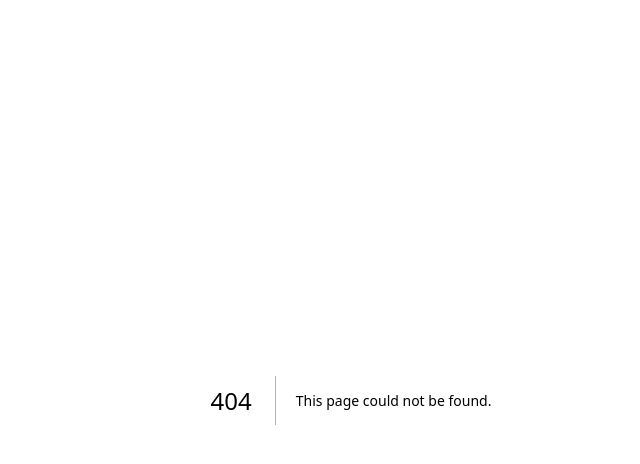
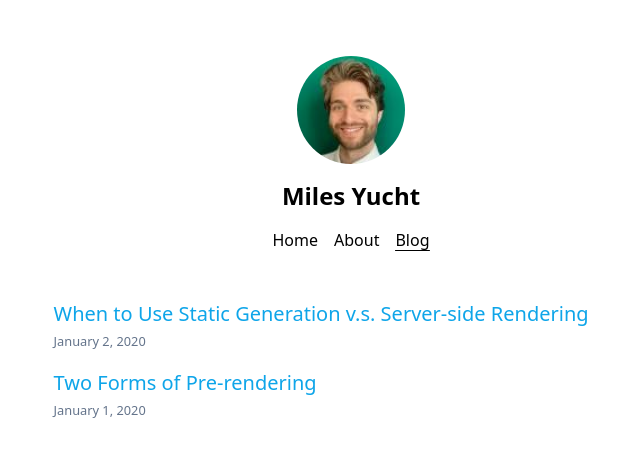
Before and after one commit to mgyucht/nextjs-blog, a Next.js app: page /blog in a window 1280 px wide. Before the commit this address had no page. Shown: the top 464 px of the page, without its empty margins (289-929 px from the left). Built offline with nearby package versions, Linux system fonts and the light colour scheme.

Commit message:
add nav bar

```diff
--- a/components/layout.tsx
+++ b/components/layout.tsx
@@ -1,20 +1,58 @@
+import classNames from "classnames";
 import Head from "next/head";
 import Image from "next/image";
 import Link from "next/link";
+import { useRouter } from "next/router";
 import React from "react";
 
 const name = "Miles Yucht";
 export const siteTitle = "Miles Yucht - Staff Software Engineer & Manager";
 
-export default function Layout({
-  children,
-  home,
-}: {
-  children: React.ReactNode;
-  home?: boolean;
-}) {
+type NavBarEntry = {
+  title: string;
+  link: string;
+};
+
+const NAV_BAR_ENTRIES: NavBarEntry[] = [
+  { title: "Home", link: "/" },
+  { title: "About", link: "/about-me" },
+  { title: "Blog", link: "/blog" },
+];
+
+function isOnPage(currentPath: string, link: string): boolean {
+  if (link === "/") {
+    return currentPath === link;
+  }
+  return currentPath.startsWith(link);
+}
+
+function getNavBar(currentPath: string) {
+  const elements = NAV_BAR_ENTRIES.map(({ title, link }) => {
+    const isCurrentPath = isOnPage(currentPath, link);
+    const className = classNames("mx-2", "font-light", {
+      underline: isCurrentPath,
+      "underline-offset-4": isCurrentPath,
+    });
     return (
-    <div className="max-w-prose mx-auto mt-14 mb-3">
+      <li className={className} key={link}>
+        <Link href={link}>
+          <a>{title}</a>
+        </Link>
+      </li>
+    );
+  });
+  return (
+    <nav className="flex flex-col items-center mb-12">
+      <ul className="flex">{elements}</ul>
+    </nav>
+  );
+}
+
+export default function Layout({ children }: { children: React.ReactNode }) {
+  const router = useRouter();
+  const currentPath = router.pathname;
+  return (
+    <div className="max-w-prose mx-auto mt-14 mb-3 font-sans">
       <Head>
         <link rel="shortcut icon" href="favicon.ico" type="image/x-icon" />
         <meta
@@ -31,19 +69,6 @@ export default function Layout({
         <meta name="twitter:card" content="summary_large_image" />
       </Head>
       <header className="flex flex-col items-center">
-        {home ? (
-          <>
-            <Image
-              priority
-              src="/images/profile-photo.jpeg"
-              className="rounded-full"
-              height={144}
-              width={144}
-              alt={name}
-            />
-            <h1 className="text-5xl font-extrabold mt-4 mb-12">{name}</h1>
-          </>
-        ) : (
         <>
           <Link href="/">
             <a>
@@ -63,16 +88,9 @@ export default function Layout({
             </Link>
           </h2>
         </>
-        )}
       </header>
+      {getNavBar(currentPath)}
       <main>{children}</main>
-      {!home && (
-        <div className="mt-12">
-          <Link href="/">
-            <a className="hover:underline text-sky-500">← Back to home</a>
-          </Link>
-        </div>
-      )}
     </div>
   );
 }
--- /dev/null
+++ b/pages/about-me.tsx
@@ -0,0 +1,35 @@
+import Head from "next/head";
+import Link from "next/link";
+import Layout, { siteTitle } from "../components/layout";
+import Date from "../components/date";
+import { getSortedPostsData, getAboutMePage } from "../lib/posts";
+import { GetStaticProps } from "next";
+
+export const getStaticProps: GetStaticProps = async () => {
+  const aboutMePage = await getAboutMePage();
+  return {
+    props: {
+      aboutMePage,
+    },
+  };
+};
+
+export default function AboutMe({
+  aboutMePage,
+}: {
+  aboutMePage: {
+    contentHtml: string;
+  };
+}) {
+  return (
+    <Layout>
+      <Head>
+        <title>{siteTitle}</title>
+      </Head>
+      <section
+        className="prose"
+        dangerouslySetInnerHTML={{ __html: aboutMePage.contentHtml }}
+      ></section>
+    </Layout>
+  );
+}
--- /dev/null
+++ b/pages/blog/index.tsx
@@ -0,0 +1,48 @@
+import Head from "next/head";
+import Link from "next/link";
+import Layout, { siteTitle } from "../../components/layout";
+import Date from "../../components/date";
+import { getSortedPostsData, getAboutMePage } from "../../lib/posts";
+import { GetStaticProps } from "next";
+
+export const getStaticProps: GetStaticProps = async () => {
+  const allPostsData = getSortedPostsData();
+  return {
+    props: {
+      allPostsData,
+    },
+  };
+};
+
+export default function Home({
+  allPostsData,
+}: {
+  allPostsData: {
+    date: string;
+    title: string;
+    id: string;
+  }[];
+}) {
+  return (
+    <Layout>
+      <Head>
+        <title>{siteTitle}</title>
+      </Head>
+      <section className="text-base">
+        <ul className="list-none">
+          {allPostsData.map(({ id, date, title }) => (
+            <li className="pb-4" key={id}>
+              <Link href={`/blog/${id}`}>
+                <a className="text-xl hover:underline text-sky-500">{title}</a>
+              </Link>
+              <br />
+              <small className="text-slate-500">
+                <Date dateString={date} />
+              </small>
+            </li>
+          ))}
+        </ul>
+      </section>
+    </Layout>
+  );
+}
--- a/pages/index.tsx
+++ b/pages/index.tsx
@@ -5,54 +5,15 @@ import Date from "../components/date";
 import { getSortedPostsData, getAboutMePage } from "../lib/posts";
 import { GetStaticProps } from "next";
 
-export const getStaticProps: GetStaticProps = async () => {
-  const allPostsData = getSortedPostsData();
-  const aboutMePage = await getAboutMePage();
-  return {
-    props: {
-      allPostsData,
-      aboutMePage,
-    },
-  };
-};
-
-export default function Home({
-  allPostsData,
-  aboutMePage,
-}: {
-  allPostsData: {
-    date: string;
-    title: string;
-    id: string;
-  }[];
-  aboutMePage: {
-    contentHtml: string;
-  };
-}) {
+export default function Home() {
   return (
-    <Layout home>
+    <Layout>
       <Head>
         <title>{siteTitle}</title>
       </Head>
-      <section
-        className="prose"
-        dangerouslySetInnerHTML={{ __html: aboutMePage.contentHtml }}
-      ></section>
-      <section className="text-base pt-12">
-        <h2 className="text-3xl font-bold pb-4">Blog</h2>
-        <ul className="list-none">
-          {allPostsData.map(({ id, date, title }) => (
-            <li className="pb-4" key={id}>
-              <Link href={`/posts/${id}`}>
-                <a className="text-xl hover:underline text-sky-500">{title}</a>
-              </Link>
-              <br />
-              <small className="text-slate-500">
-                <Date dateString={date} />
-              </small>
-            </li>
-          ))}
-        </ul>
+
+      <section className="text-base">
+        Welcome to my corner of the internet.
       </section>
     </Layout>
   );
```
Also changed, not shown: pages/blog/[id].tsx (renamed from pages/posts/[id].tsx), 1 other file (tests, documents, lock files or other folders). Lines whose indentation alone changed are shown as unchanged.
